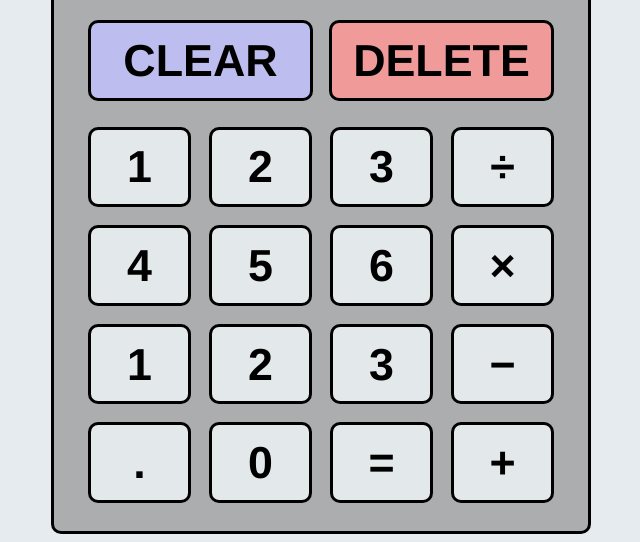
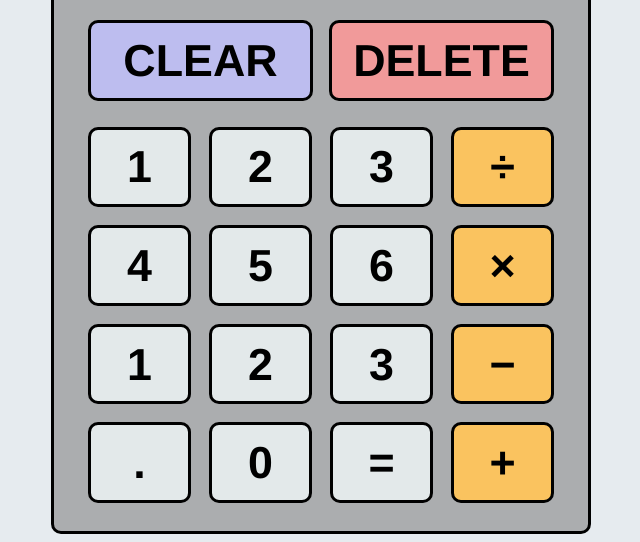
Before and after one commit to alexrobinett/JS-calculator, a plain HTML site: page index.html in a window 1280 px wide. Shown: the part 314-856 px from the top of the page, without its empty margins (319-959 px from the left). Drawn offline with Linux system fonts and the light colour scheme.

Commit message:
CSS Styling updates

```diff
--- a/CSS/style.css
+++ b/CSS/style.css
@@ -96,3 +96,7 @@ button:hover {
     font-weight: 400;
     margin: 15px 15px 0px 0px;
 }
+
+.operations{
+    background-color: rgb(250, 195, 95);
+}
--- a/index.html
+++ b/index.html
@@ -24,19 +24,19 @@
                 <button>1</button>
                 <button>2</button>
                 <button>3</button>
-                <button>&#247;</button>
+                <button class="operations">&#247;</button>
                 <button>4</button>
                 <button>5</button>
                 <button>6</button>
-                <button>&times;</button>
+                <button class="operations">&times;</button>
                 <button>1</button>
                 <button>2</button>
                 <button>3</button>
-                <button>&minus;</button>
+                <button class="operations">&minus;</button>
                 <button>.</button>
                 <button>0</button>
                 <button>=</button>
-                <button>+</button>
+                <button class="operations">+</button>
             </div>
     </div>
     <script src="JS/app.js"></script>
```
